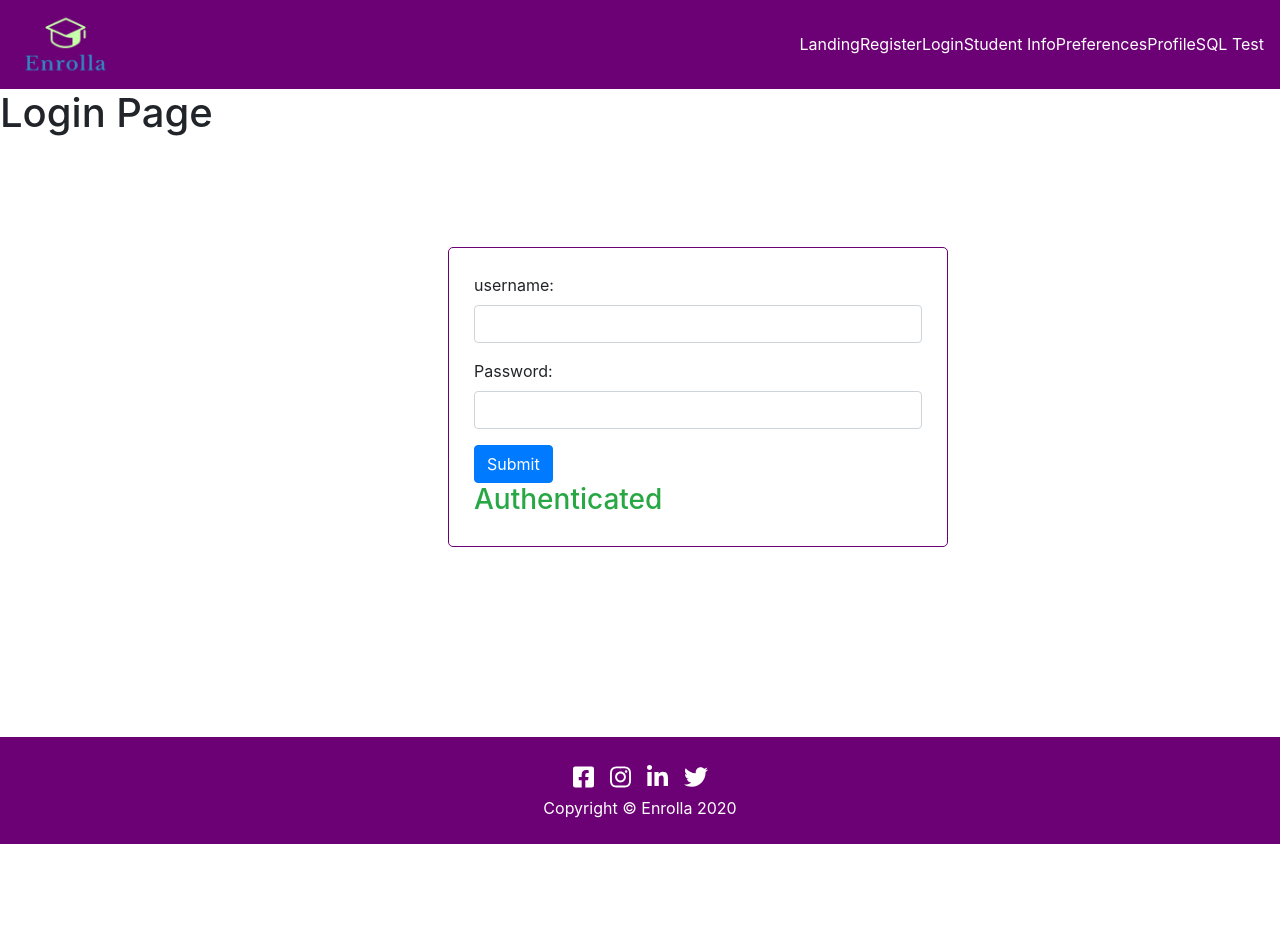
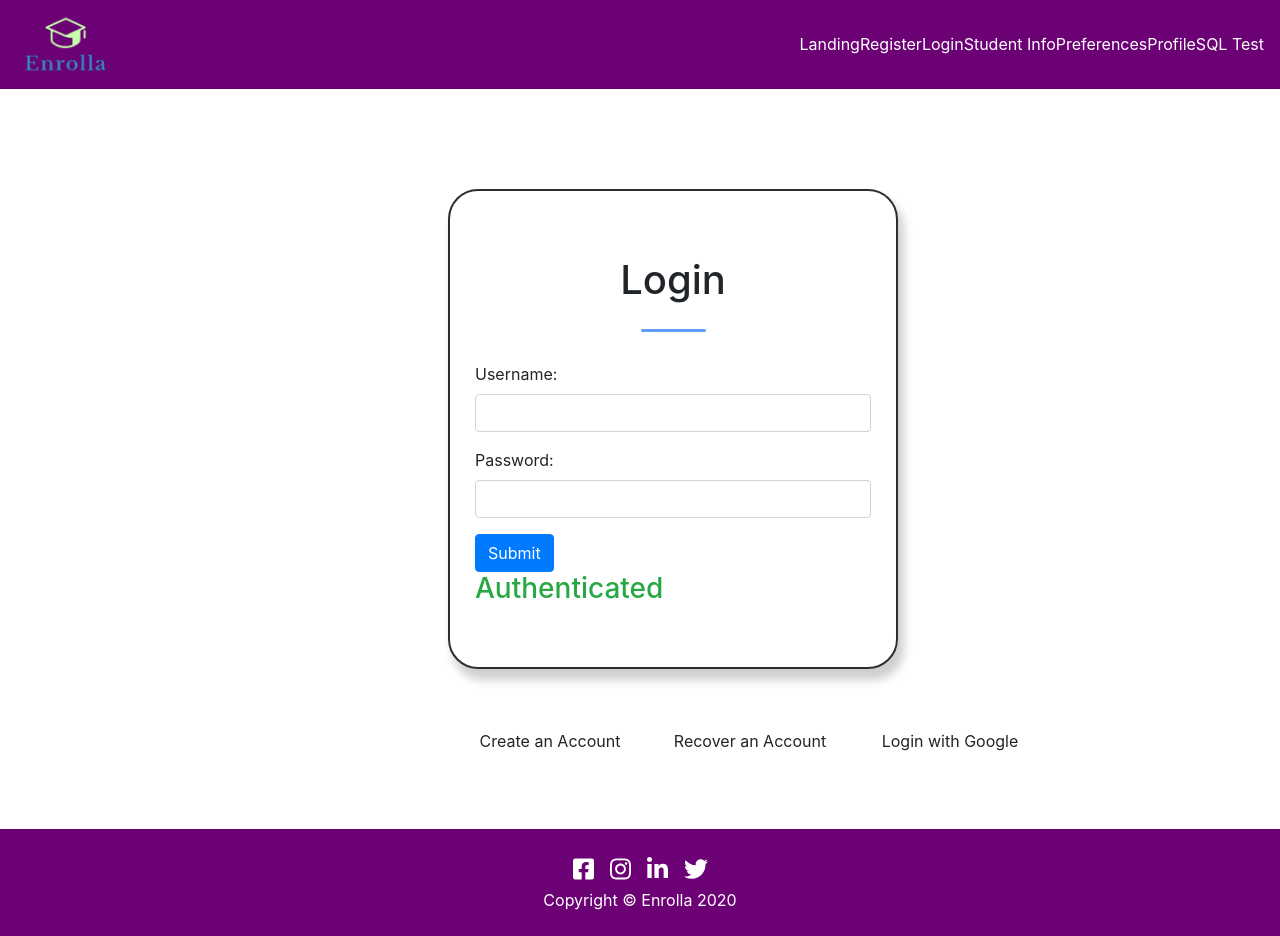
Before and after one commit to junh4533/enrolla, a React (Create React App) app in the folder Client/: page /login in a window 1280 px wide. Before the commit the page ends 844 px from the top, so only its background shows below. Built offline with nearby package versions, Linux system fonts and the light colour scheme.

Commit message:
login and preference page updated

```diff
--- a/Client/src/Pages/LandingPage/LandingPage.js
+++ b/Client/src/Pages/LandingPage/LandingPage.js
@@ -6,7 +6,7 @@ const LandingPage = () => {
   return (
     <div className="landing-page">
       {/* ***********START CODING HERE***********  */}
-      <div className="container-fluid bg-1 text-center">
+      <div className="container-fluid bgpurple text-center">
         <h1 className="margin1">
           Worry less about planning for school with Enrolla.
         </h1>
@@ -20,7 +20,7 @@ const LandingPage = () => {
         </a>
       </div>
 
-      <div className="container-fluid bg-2 text-center">
+      <div className="container-fluid bgwhite text-center">
         <h3 className="margin2 lavendar">Benefits</h3>
         <div className="rectangle margin2"></div>
         <p>🗸 Keeps you on track for graduation</p>
--- a/Client/src/Pages/LandingPage/LandingPage.scss
+++ b/Client/src/Pages/LandingPage/LandingPage.scss
@@ -3,7 +3,7 @@
 
   .button {
     border: none;
-    color: white;
+    color: #ffffff;
     padding: 15px 30px;
     text-align: center;
     display: inline-block;
@@ -16,21 +16,19 @@
 
   .rectangle {
     height: 3px;
-    width: 75px;
+    width: 85px;
     background-color: #609dfa;
     border-radius: 75px;
     margin: 0 auto;
   }
 
   body {
-    font: 20px Montserrat, sans-serif;
+    font: 20px Didot, serif;
     line-height: 2;
     color: #f5f6f7;
   }
 
-  p {
-    font-size: 16px;
-  }
+  p {font-size: 16px;}
 
   .margin1 {
     margin-bottom: 40px;
@@ -47,13 +45,13 @@
     color: #d2a5e5;
   }
 
-  .bg-1 {
-    background-color: #6c0075; /* purple part */
+  .bgpurple {
+    background-color: #6c0075;
     color: #ffffff;
   }
 
-  .bg-2 {
-    background-color: #ffffff; /* white part */
+  .bgwhite {
+    background-color: #ffffff;
     color: #474e5d;
   }
 
@@ -64,5 +62,9 @@
     padding-right: 200px;
   }
 
+  .checkmark{
+    color: #609DFA; font-size: 40px;
+  }
+
   /* ***********stop CODING HERE***********  */
 }
--- a/Client/src/Pages/LoginPage/LoginPage.js
+++ b/Client/src/Pages/LoginPage/LoginPage.js
@@ -27,11 +27,13 @@ const LoginPage = () => {
   return (
     <div className="login-page">
       {/* ***********START CODING HERE***********  */}
-      <h1>Login Page</h1>
-      <div className="container1">
+
+      <div className="container containerlogin">
+      <h1 className="margin3 text-center">Login</h1>
+      <div className="rectangle"></div>
         {/* <form> */}
         <div className="form-group">
-          <label>username:</label>
+          <label>Username:</label>
           <input
             type="text"
             className="form-control"
@@ -65,6 +67,20 @@ const LoginPage = () => {
         )}
         <h3></h3>
       </div>
+
+      <div className="row text-center">
+        <div className="extras">
+          <p className="colorlinks" href="#">Create an Account</p>
+        </div>
+
+        <div className="extras">
+          <p className="colorlinks">Recover an Account</p>
+        </div>
+
+        <div className="extras">
+          <p className="colorlinks">Login with Google</p>
+        </div>
+      </div>
       {/* ***********stop CODING HERE***********  */}
     </div>
   );
--- a/Client/src/Pages/LoginPage/LoginPage.scss
+++ b/Client/src/Pages/LoginPage/LoginPage.scss
@@ -1,10 +1,43 @@
-.container1 {
-    border-radius: 5px;
-    border: 1px solid #6c0075;
+  .containerlogin {
+    border-radius: 30px;
+    border: 2px solid #2e2e2e;
     padding: 25px;
-    margin-bottom: 190px;
-    margin-top: 110px;
+    margin-bottom: 60px;
+    margin-top: 100px;
     margin-left: 35%;
-    width: 500px;
-    height: 300px;
+    width: 450px;
+    height: 480px;
+    box-shadow:5px 10px 10px 1px #cfcfcf;
   }
+
+  .margin3 {
+    margin-top: 40px;
+    margin-bottom: 25px;
+  }
+
+  .rectangle {
+    height: 3px;
+    width: 65px;
+    background-color: #609dfa;
+    border-radius: 75px;
+    margin: 0 auto;
+    margin-bottom: 30px;
+  }
+
+  .extras {
+    float: left;
+    width: 200px;
+    clear: left;
+  }
+
+  .row {
+    width: 600px;
+    margin-left: 450px;
+    margin-bottom: 60px;
+  }
+
+  .colorlinks {
+    font-size: 16px;
+    background-color: #ffffff;
+    font-weight: normal;
+  }
--- a/Client/src/Pages/Preferences/Preferences.js
+++ b/Client/src/Pages/Preferences/Preferences.js
@@ -19,8 +19,10 @@ const Preferences = () => {
   return (
     <div className="preferences-page">
       {/* ***********START CODING HERE***********  */}
-      <h1>Preferences Page</h1>
-      <div className="container">
+      <h1 className="margin4h1 text-center">Your Schedule Preferences</h1>
+      <h5 className="margin4h5 text-center">Plug in your answers in the fields below so we can generate a custom schedule for you.</h5>
+      <div className="rectangle"></div>
+      <div className="container containerpref">
         <div className="form-group">
           <div className="input-group mb-3">
             <label className="d-block">Courses You Would Like to Take:</label>
--- a/Client/src/Pages/Preferences/Preferences.scss
+++ b/Client/src/Pages/Preferences/Preferences.scss
@@ -1,5 +1,48 @@
 .preferences-page {
   /* ***********START CODING HERE***********  */
 
+  .containerpref {
+    border-radius: 30px;
+    border: 1px solid #ffffff;
+    padding: 25px;
+    margin-bottom: 60px;
+    margin-top: 50px;
+    margin-left: 14%;
+    width: 1200px;
+    height: 1000px;
+  }
+
+  .rectangle {
+    height: 3px;
+    width: 95px;
+    background-color: #609dfa;
+    border-radius: 75px;
+    margin: 0 auto;
+    margin-bottom: 40px;
+    margin-top: 40px;
+  }
+
+  .margin4h1 {
+    margin-top: 50px;
+    margin-bottom: 20px;
+  }
+
+  .margin4h5 {
+    margin-top: 20px;
+    margin-bottom: 20px;
+    font-weight: lighter;
+  }
+
+  .objectsinside {
+    float: left;
+    width: 100px;
+    clear: left;
+  }
+
+  .formcontainer {
+    width: 600px;
+    height: 100px;
+  }
+
   /* ***********stop CODING HERE***********  */
 }
```
